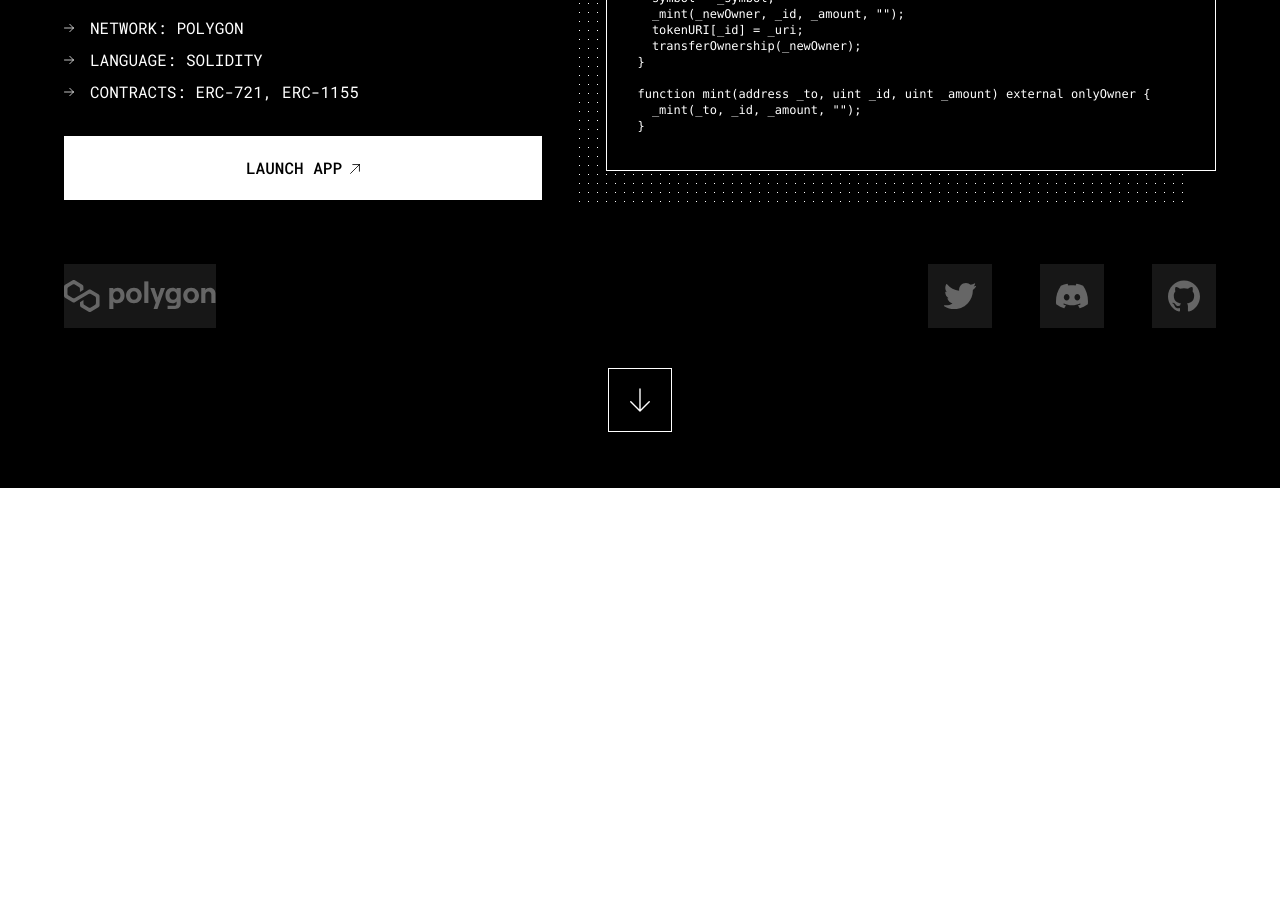
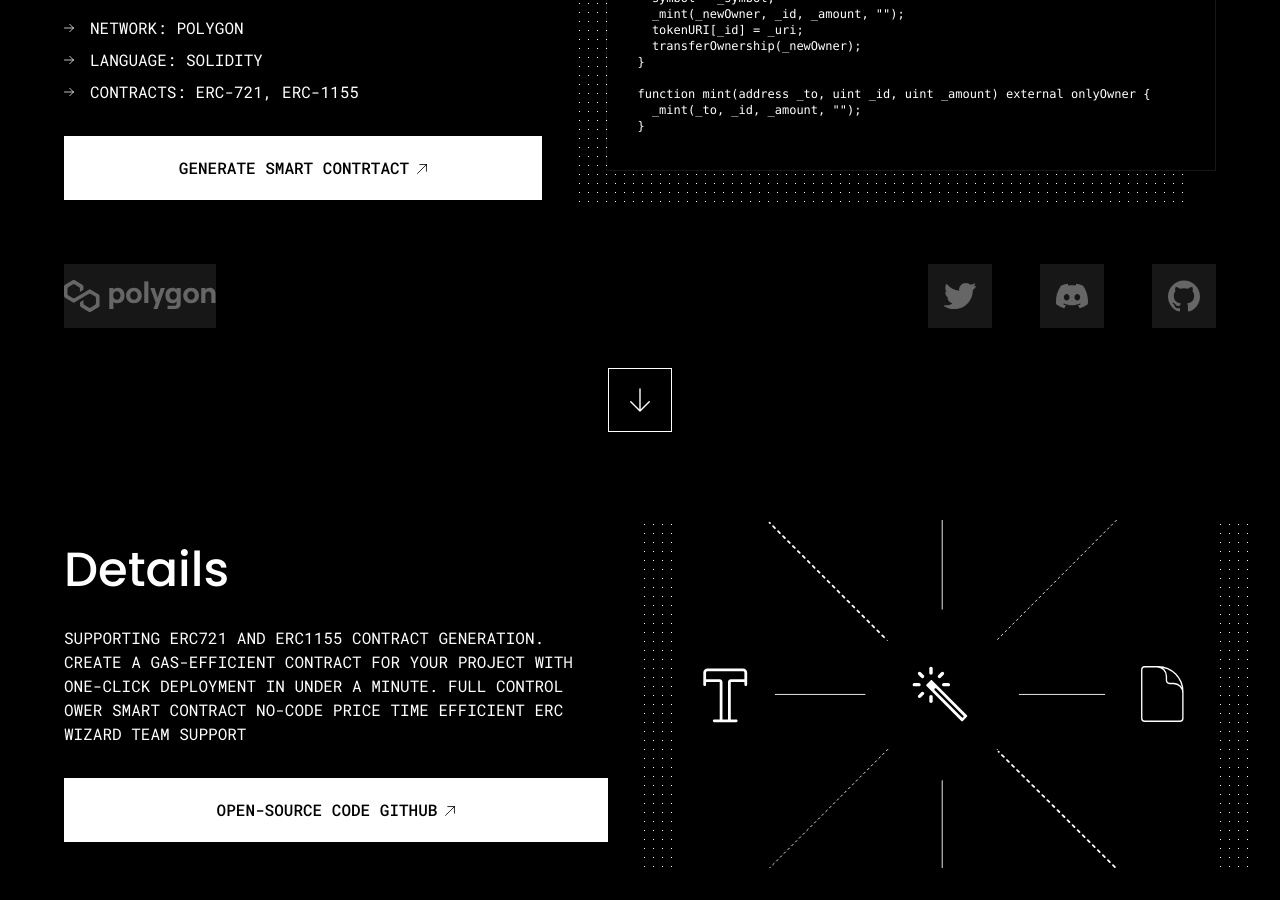
Before and after one commit to ERCWizard/interface, a Next.js app: page / in a window 1280 px wide. Shown: the part 520-1420 px from the top of the page. Before the commit the page ends 1008 px from the top, so only its background shows below. Built offline with nearby package versions, Linux system fonts and the light colour scheme.

Commit message:
add: Details component

```diff
--- a/assets/index.ts
+++ b/assets/index.ts
@@ -9,3 +9,4 @@ export { default as polygonLogo } from './polygon-logo.svg'
 export { default as arrowDown } from './arrow-down.svg'
 export { default as arrowRight } from './arrow-right.svg'
 export { default as polygon } from './polygon.svg'
+export { default as deco } from './deco.svg'
--- /dev/null
+++ b/components/Details/index.tsx
@@ -0,0 +1,36 @@
+import Image from 'next/image'
+import { arrowUpRight, deco } from 'assets'
+
+const Details = () => {
+  return (
+    <section className="max-w-[1280px] mx-auto flex flex-col items-center justify-center">
+      <div className="flex lg:flex-row flex-col items-center w-full gap-16 my-8">
+        <div className="flex-1 space-y-8">
+          <h2 className="text-3xl md:text-5xl lg:text-4xl xl:text-5xl font-medium font-Poppins">
+            Details
+          </h2>
+          <p className="uppercase">
+            supporting erc721 and erc1155 contract generation. create a
+            gas-efficient contract for your project with one-click deployment in
+            under a minute. full control ower smart contract no-code price time
+            efficient erc wizard team support
+          </p>
+          <a
+            className="bg-white text-black font-medium px-4 h-16 flex items-center justify-center uppercase"
+            href="https://app.ercwizard.com"
+          >
+            open-source code github
+            <span className="ml-2">
+              <Image src={arrowUpRight} width={10} height={10} />
+            </span>
+          </a>
+        </div>
+        <div className="w-full lg:flex-1 flex items-center justify-center space-y-8 relative polka-r-l">
+          <Image src={deco} />
+        </div>
+      </div>
+    </section>
+  )
+}
+
+export default Details
--- a/components/Hero/Section.tsx
+++ b/components/Hero/Section.tsx
@@ -36,13 +36,13 @@ export default function Section() {
           className="bg-white text-black font-medium px-4 h-16 flex items-center justify-center uppercase"
           href="https://app.ercwizard.com"
         >
-          Launch App
+          generate smart contrtact
           <span className="ml-2">
             <Image src={arrowUpRight} width={10} height={10} />
           </span>
         </a>
       </div>
-      <div className="w-full lg:flex-1 bg-white border border-white relative polka-l-b square-r-t">
+      <div className="w-full lg:flex-1 bg-white border border-neutral-900 relative polka-l-b square-r-t">
         <Swiper
           className="h-96 w-full lg:h-[400px] lg:w-[508px] xl:h-[500px] xl:w-[608px] text-xs"
           grabCursor={true}
--- a/pages/index.tsx
+++ b/pages/index.tsx
@@ -1,6 +1,7 @@
 import type { NextPage } from 'next'
 import Head from 'next/head'
 import Hero from 'components/Hero'
+import Details from 'components/Details'
 
 const Home: NextPage = () => {
   return (
@@ -16,6 +17,7 @@ const Home: NextPage = () => {
 
       <main>
         <Hero />
+        <Details />
       </main>
     </div>
   )
--- a/styles/globals.css
+++ b/styles/globals.css
@@ -45,13 +45,15 @@ body {
   background-size: 9px 9px;
 }
 
-.polka-r-t::before {
+.polka-r-l::before {
   position: absolute;
   content: '';
-  width: 100%;
+  width: calc(100% + 4rem);
   height: 100%;
   right: -2rem;
-  top: -2rem;
+  left: -2rem;
+  top: 0;
+  bottom: 0;
   background-color: rgba(229, 229, 247, 0);
   opacity: 1;
   background-image: radial-gradient(
```
Also changed, not shown: assets/deco.svg (added).
